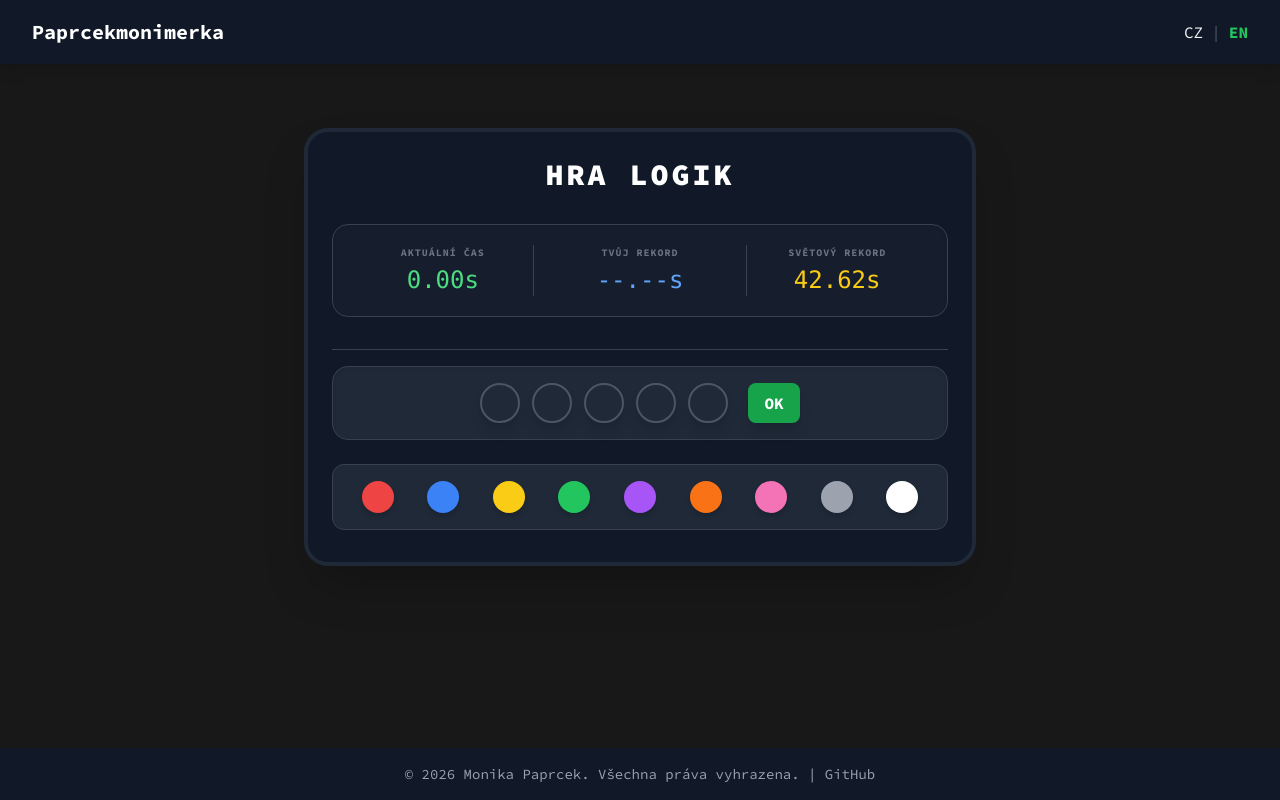
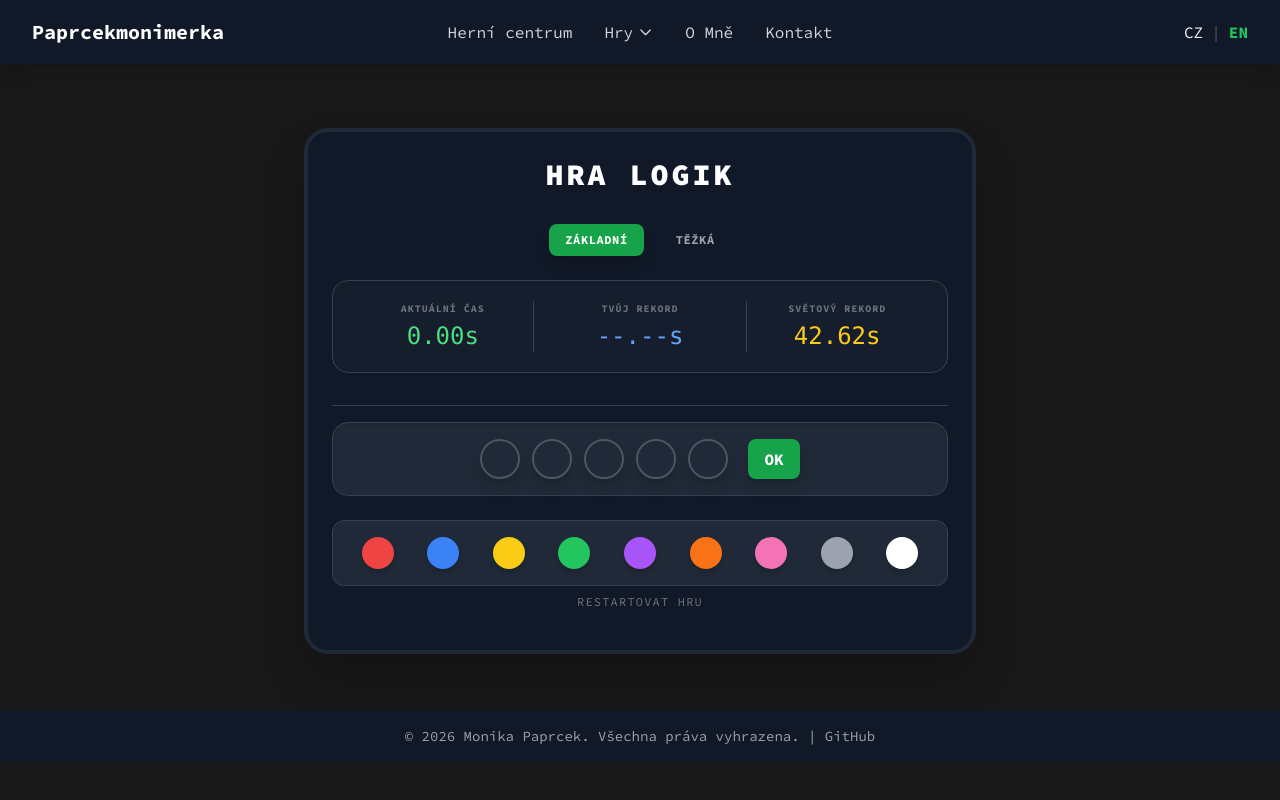
Before and after one commit to Paprcek/paprcekmonimerka-web-app, a Django app: page /game/logic/ in a window 1280 px wide. Run offline with Django 5.2, Linux system fonts and the light colour scheme; data comes from the database, SQL or seed files in the repository; both versions use the stored data as it was after the commit; some libraries are stand-ins or nearby versions.

Commit message:
Přidání obtížnosti do logic - zatím nefunkční překlady - zlobí - řeším

```diff
--- a/paprcek_project_dj/logic/models.py
+++ b/paprcek_project_dj/logic/models.py
@@ -1,8 +1,9 @@
 from django.db import models
 
 class LogicScore(models.Model):
-    player_name = models.CharField(max_length=50, default="Anonym")
+    player_name = models.CharField(max_length=100, default="Anonym")
     time = models.FloatField()
+    difficulty = models.CharField(max_length=10, default='normal')
     created_at = models.DateTimeField(auto_now_add=True)
 
     class Meta:
--- a/paprcek_project_dj/logic/templates/logic/logic_game.html
+++ b/paprcek_project_dj/logic/templates/logic/logic_game.html
@@ -5,37 +5,29 @@
 <div class="max-w-2xl mx-auto mt-10 p-6 bg-gray-900 rounded-3xl shadow-2xl border-4 border-gray-800">
     <h2 class="text-3xl font-black text-white mb-8 text-center tracking-widest uppercase">{% translate "Hra Logik" %}</h2>
 
+    <div class="flex justify-center gap-4 mb-6">
+        <button id="btn-normal" onclick="setDifficulty('normal')" class="px-4 py-2 rounded-lg text-xs font-bold transition uppercase tracking-wider bg-green-600 text-white shadow-lg">{% translate "Základní" %}</button>
+        <button id="btn-hard" onclick="setDifficulty('hard')" class="px-4 py-2 rounded-lg text-xs font-bold transition uppercase tracking-wider text-gray-400 hover:text-white">{% translate "Těžká" %}</button>
+    </div>
+
     <div class="grid grid-cols-3 gap-4 mb-8 bg-gray-800/40 p-5 rounded-2xl border border-gray-700 shadow-inner">
         <div class="flex flex-col items-center border-r border-gray-700">
-        <span class="text-gray-500 uppercase text-[10px] font-bold tracking-widest mb-1">
-            {% translate "Aktuální čas" %}
-        </span>
-        <span id="timer" class="text-green-400 font-mono text-xl md:text-2xl leading-none">
-            0.00s
-        </span>
+            <span class="text-gray-500 uppercase text-[10px] font-bold tracking-widest mb-1">{% translate "Aktuální čas" %}</span>
+            <span id="timer" class="text-green-400 font-mono text-xl md:text-2xl leading-none">0.00s</span>
         </div>
 
         <div class="flex flex-col items-center">
-        <span class="text-gray-500 uppercase text-[10px] font-bold tracking-widest mb-1">
-            {% translate "Tvůj rekord" %}
-        </span>
-        <span id="personal-best-display" class="text-blue-400 font-mono text-xl md:text-2xl leading-none">
-            --.--s
-        </span>
+            <span class="text-gray-500 uppercase text-[10px] font-bold tracking-widest mb-1">{% translate "Tvůj rekord" %}</span>
+            <span id="personal-best-display" class="text-blue-400 font-mono text-xl md:text-2xl leading-none">--.--s</span>
         </div>
 
         <div class="flex flex-col items-center border-l border-gray-700">
-        <span class="text-gray-500 uppercase text-[10px] font-bold tracking-widest mb-1">
-            {% translate "Světový rekord" %}
-        </span>
-        <span id="best-time-display" class="text-yellow-400 font-mono text-xl md:text-2xl leading-none">
-            {{ best_time }}s
-        </span>
+            <span class="text-gray-500 uppercase text-[10px] font-bold tracking-widest mb-1">{% translate "Světový rekord" %}</span>
+            <span id="best-time-display" class="text-yellow-400 font-mono text-xl md:text-2xl leading-none">--.--s</span>
         </div>
     </div>
 
-    <div id="game-board" class="space-y-2 mb-4">
-        </div>
+    <div id="game-board" class="space-y-2 mb-4"></div>
 
     <div class="sticky bottom-0 bg-gray-900 pt-4 border-t border-gray-700">
         <div class="flex justify-center items-center gap-3 mb-6 p-4 bg-gray-800 rounded-2xl shadow-inner border border-gray-700">
@@ -45,9 +37,7 @@
             <div id="slot-3" onclick="setSlotColor(3)" class="w-10 h-10 rounded-full border-2 border-gray-600 cursor-pointer hover:border-white transition shadow-lg"></div>
             <div id="slot-4" onclick="setSlotColor(4)" class="w-10 h-10 rounded-full border-2 border-gray-600 cursor-pointer hover:border-white transition shadow-lg"></div>
 
-            <button onclick="submitGuess()" class="ml-2 bg-green-600 hover:bg-green-500 text-white font-bold py-2 px-4 rounded-lg transition transform active:scale-95 shadow-lg">
-                OK
-            </button>
+            <button onclick="submitGuess()" class="ml-2 bg-green-600 hover:bg-green-500 text-white font-bold py-2 px-4 rounded-lg transition transform active:scale-95 shadow-lg">OK</button>
         </div>
 
         <div class="grid grid-cols-9 gap-2 justify-items-center bg-gray-800 p-4 rounded-xl border border-gray-700 mb-2">
@@ -61,12 +51,19 @@
             <div onclick="selectColor('gray')" class="color-opt w-8 h-8 rounded-full bg-gray-400 cursor-pointer border-2 border-transparent hover:scale-110 transition shadow-md" title="{% translate 'Šedá' %}"></div>
             <div onclick="selectColor('white')" class="color-opt w-8 h-8 rounded-full bg-white cursor-pointer border-2 border-transparent hover:scale-110 transition shadow-md" title="{% translate 'Bílá' %}"></div>
         </div>
+
+        <div class="flex justify-center pb-4">
+            <button onclick="location.reload()" class="text-gray-500 hover:text-white text-xs uppercase tracking-widest transition">{% translate "Restartovat hru" %}</button>
+        </div>
     </div>
 </div>
 
-<script src="{% url 'javascript-catalog' %}"></script>
-
-
+<script>
+    // Záchranná brzda: pokud gettext neexistuje, vytvoříme ho
+    if (typeof gettext === 'undefined') {
+        window.gettext = function(msgid) { return msgid; };
+    }
+</script>
 <script>
     const COLOR_MAP = {
         'red': 'bg-red-500', 'blue': 'bg-blue-500', 'yellow': 'bg-yellow-400',
@@ -74,22 +71,46 @@
         'pink': 'bg-pink-400', 'gray': 'bg-gray-400', 'white': 'bg-white'
     };
 
-    // Načtení osobního rekordu z prohlížeče při startu
+    let selectedColor = 'red';
+    let currentGuess = [null, null, null, null, null];
+    let secretCode = [];
+    let startTime;
+    let timerInterval;
+    let gameActive = false;
+    let difficulty = localStorage.getItem('logic_difficulty') || 'normal';
+
     window.onload = function() {
-    const pb = localStorage.getItem('logic_personal_best');
+        // Osobní rekord dle obtížnosti
+        const pb = localStorage.getItem(`logic_pb_${difficulty}`);
         if (pb) {
             document.getElementById('personal-best-display').innerText = parseFloat(pb).toFixed(2) + 's';
         }
+
+        // Světový rekord z Djanga
+        const bestNormal = "{{ best_time_normal|default:'--.--' }}";
+        const bestHard = "{{ best_time_hard|default:'--.--' }}";
+        document.getElementById('best-time-display').innerText = (difficulty === 'hard' ? bestHard : bestNormal) + 's';
+
+        updateDifficultyUI();
         initGame();
     };
 
-    let selectedColor = 'red';
-    let currentGuess = [null, null, null, null, null];
-    let secretCode = [];
+    function updateDifficultyUI() {
+        const normalBtn = document.getElementById('btn-normal');
+        const hardBtn = document.getElementById('btn-hard');
+        if (difficulty === 'hard') {
+            hardBtn.className = 'px-4 py-2 rounded-lg text-xs font-bold transition uppercase tracking-wider bg-red-600 text-white shadow-lg';
+            normalBtn.className = 'px-4 py-2 rounded-lg text-xs font-bold transition uppercase tracking-wider text-gray-400 hover:text-white';
+        } else {
+            normalBtn.className = 'px-4 py-2 rounded-lg text-xs font-bold transition uppercase tracking-wider bg-green-600 text-white shadow-lg';
+            hardBtn.className = 'px-4 py-2 rounded-lg text-xs font-bold transition uppercase tracking-wider text-gray-400 hover:text-white';
+        }
+    }
 
-    let startTime;
-    let timerInterval;
-    let gameActive = false;
+    function setDifficulty(mode) {
+        localStorage.setItem('logic_difficulty', mode);
+        location.reload();
+    }
 
     function startTimer() {
         if (!gameActive) {
@@ -111,49 +132,37 @@
         return document.getElementById('timer').innerText;
     }
 
-    // Inicializace hry
     function initGame() {
         const colors = Object.keys(COLOR_MAP);
         secretCode = Array.from({length: 5}, () => colors[Math.floor(Math.random() * colors.length)]);
-        console.log(gettext("Hra připravena. Tajný kód vygenerován."));
+        console.log("Secret Code:", secretCode);
     }
 
-    // Výběr barvy z dolní palety
     function selectColor(color) {
         selectedColor = color;
         document.querySelectorAll('.color-opt').forEach(el => el.classList.remove('border-white', 'scale-110'));
-        event.target.classList.add('border-white', 'scale-110');
+        event.currentTarget.classList.add('border-white', 'scale-110');
     }
 
-    // Obarvení kuličky v aktivním řádku
     function setSlotColor(slotIndex) {
         if (!selectedColor) return;
-        startTimer()
+        startTimer();
         const slot = document.getElementById(`slot-${slotIndex}`);
-
-        // Vyčištění starých barev
         Object.values(COLOR_MAP).forEach(cls => slot.classList.remove(cls));
         slot.classList.remove('border-gray-600');
-
-        // Přidání nové barvy
         slot.classList.add(COLOR_MAP[selectedColor]);
         currentGuess[slotIndex] = selectedColor;
     }
 
-    // Vyhodnocení pozice po pozici
     function evaluateGuess(guess, secret) {
         let results = [null, null, null, null, null];
         let s_copy = [...secret];
-
-        // 1. Přesná shoda (Černá)
         for (let i = 0; i < 5; i++) {
             if (guess[i] === secret[i]) {
                 results[i] = 'black';
                 s_copy[i] = null;
             }
         }
-
-        // 2. Shoda barvy jinde (Bílá)
         for (let i = 0; i < 5; i++) {
             if (results[i] === null) {
                 let foundIndex = s_copy.indexOf(guess[i]);
@@ -166,7 +175,6 @@
         return results;
     }
 
-    // Potvrzení tahu tlačítkem OK
     function submitGuess() {
         if (currentGuess.includes(null)) {
             alert(gettext("Doplň všech 5 kuliček!"));
@@ -174,48 +182,27 @@
         }
 
         const results = evaluateGuess(currentGuess, secretCode);
+        let displayResults = [...results];
 
-
-        if (results.every(r => r === 'black')) {
-            const finalTime = stopTimer();
-            const numericFinalTime = parseFloat(finalTime);
-            alert(gettext("GRATULACE! Čas: ") + finalTime + "s");
-
-        const oldPB = localStorage.getItem('logic_personal_best');
-        if (!oldPB || numericFinalTime < parseFloat(oldPB)) {
-            localStorage.setItem('logic_personal_best', numericFinalTime);
-            alert(gettext("NOVÝ OSOBNÍ REKORD: ") + finalTime + "s!");
-        } else {
-            alert(gettext("GRATULACE! Čas: " ) + finalTime + "s");
+        // LOGIKA TĚŽKÉ OBTÍŽNOSTI (zamíchání a skrytí prázdných)
+        if (difficulty === 'hard') {
+            displayResults = displayResults.filter(r => r !== null);
+            displayResults.sort(() => Math.random() - 0.5);
+            while (displayResults.length < 5) displayResults.push(null);
         }
 
-        // Odeslání na Django
-            fetch("{% url 'logic:save_score' %}", {
-                method: "POST",
-                headers: {
-                    "X-CSRFToken": "{{ csrf_token }}",
-                    "Content-Type": "application/json"
-                },
-                body: JSON.stringify({ time: finalTime })
-            }).then(() => {
-                location.reload();
-            });
-        }
         const board = document.getElementById('game-board');
+        const row = document.createElement('div');
+        row.className = "flex justify-between items-center bg-gray-800/50 p-2 rounded-lg border border-gray-700/50 mb-2";
 
-        const row = document.createElement('div');
-        row.className = "flex justify-between items-center bg-gray-800/50 p-2 rounded-lg border border-gray-700/50";
-
-        // Historie kuliček
         let pegsHtml = '<div class="flex gap-2">';
         currentGuess.forEach(color => {
             pegsHtml += `<div class="w-7 h-7 rounded-full ${COLOR_MAP[color]} shadow-sm"></div>`;
         });
         pegsHtml += '</div>';
 
-        // Historie kolíčků
         let indicatorsHtml = '<div class="flex gap-2 ml-4 bg-gray-900 p-2 rounded-md">';
-        results.forEach(res => {
+        displayResults.forEach(res => {
             if (res === 'black') {
                 indicatorsHtml += '<div class="w-3 h-3 rounded-full bg-black border border-gray-500 shadow-[0_0_5px_rgba(0,0,0,0.8)]"></div>';
             } else if (res === 'white') {
@@ -229,17 +216,38 @@
         row.innerHTML = pegsHtml + indicatorsHtml;
         board.appendChild(row);
 
-        // Kontrola výhry
         if (results.every(r => r === 'black')) {
-            alert(gettext("GRATULACE! Uhodla jsi to přesně!"));
+            const finalTime = stopTimer();
+            const numericFinalTime = parseFloat(finalTime);
+
+            alert(gettext("GRATULACE! Čas: ") + finalTime + "s");
+
+            const pbKey = `logic_pb_${difficulty}`;
+            const oldPB = localStorage.getItem(pbKey);
+            if (!oldPB || numericFinalTime < parseFloat(oldPB)) {
+                localStorage.setItem(pbKey, numericFinalTime);
+                alert(gettext("NOVÝ OSOBNÍ REKORD: ") + finalTime + "s!");
+            }
+
+            fetch("{% url 'logic:save_score' %}", {
+                method: "POST",
+                headers: {
+                    "X-CSRFToken": "{{ csrf_token }}",
+                    "Content-Type": "application/json"
+                },
+                body: JSON.stringify({
+                    time: numericFinalTime,
+                    difficulty: difficulty
+                })
+            }).then(() => {
                 location.reload();
+            });
         } else {
             resetCurrentGuess();
             window.scrollTo(0, document.body.scrollHeight);
         }
     }
 
-    // Vyčištění aktivního řádku po tahu
     function resetCurrentGuess() {
         currentGuess = [null, null, null, null, null];
         for (let i = 0; i < 5; i++) {
@@ -248,8 +256,5 @@
             slot.classList.add('border-gray-600');
         }
     }
-
-    // Spustit hru
-    initGame();
 </script>
 {% endblock %}
--- a/paprcek_project_dj/logic/views.py
+++ b/paprcek_project_dj/logic/views.py
@@ -6,17 +6,23 @@ from django.http import HttpResponse
 
 def save_score(request):
     if request.method == "POST":
-        data = json.loads(request.body)
-        LogicScore.objects.create(
-            player_name="Hráč",
-            time=data['time']
-        )
-        return JsonResponse({"status": "ok"})
+        try:
+            data = json.loads(request.body)
+            LogicScore.objects.create(
+                player_name="Hráč",
+                time=data['time'],
+                difficulty=data.get('difficulty', 'normal')
+            )
+            return JsonResponse({"status": "ok"})
+        except Exception as e:
+            return JsonResponse({"status": "error", "message": str(e)}, status=400)
 
 def logic_game(request):
-    best_score = LogicScore.objects.order_by('time').first()
+    best_normal = LogicScore.objects.filter(difficulty='normal').order_by('time').first()
+    best_hard = LogicScore.objects.filter(difficulty='hard').order_by('time').first()
 
     context = {
-        'best_time': best_score.time if best_score else "--.--"
+        'best_time_normal': best_normal.time if best_normal else "--.--",
+        'best_time_hard': best_hard.time if best_hard else "--.--"
     }
     return render(request, 'logic/logic_game.html', context)
--- a/paprcek_project_dj/paprcek_hra/urls.py
+++ b/paprcek_project_dj/paprcek_hra/urls.py
@@ -5,11 +5,11 @@ from . import views
 
 
 urlpatterns = [
+    path('jsi18n/', JavaScriptCatalog.as_view(), name='javascript-catalog'),
     path('admin/', admin.site.urls),
     path('set-language/', views.set_language_custom, name='set_language'),
     path('game/', views.game_hub, name='game_hub'),
-    path('game/tictactoe/', include('tictactoe.urls')),
+    path('game/tictactoe/', include('tictactoe.urls', namespace='tictactoe')),
     path('game/logic/', include('logic.urls', namespace='logic')),
     path('', views.game_hub, name='home'),
-    path('jsi18n/', JavaScriptCatalog.as_view(), name='javascript-catalog'),
 ]
--- a/paprcek_project_dj/templates/base.html
+++ b/paprcek_project_dj/templates/base.html
@@ -1,12 +1,13 @@
 {% load i18n %}
 <!DOCTYPE html>
-<html lang="cs">
+<html lang="{{ LANGUAGE_CODE }}">
 <head>
     <meta charset="UTF-8">
     <meta name="viewport" content="width=device-width, initial-scale=1.0">
     <title>Paprcekmonimerka - {% block title %}{% endblock %}</title>
 
     <script src="https://cdn.tailwindcss.com"></script>
+    <script type="text/javascript" src="{% url 'javascript-catalog' %}"></script>
     <link href="https://fonts.googleapis.com/css2?family=Source+Code+Pro:wght@200..900&display=swap" rel="stylesheet">
 
     <style>
@@ -23,33 +24,42 @@
         }
         h1, h2, h3, h4 { color: #4CAF50; }
     </style>
-</head>
-<body class="min-h-screen flex flex-col">
-
 <header class="bg-gray-900 shadow-lg sticky top-0 z-50">
     <div class="max-w-7xl mx-auto px-4 sm:px-6 lg:px-8">
-            <div class="flex justify-between items-center h-16">
+        <div class="flex justify-between items-center h-16 relative">
 
             <div class="flex-shrink-0">
                 <a href="/" class="text-xl font-bold text-white hover:text-green-400 transition duration-150">Paprcekmonimerka</a>
             </div>
 
+            <nav class="hidden md:flex items-center space-x-8 absolute left-1/2 -translate-x-1/2">
+                <a href="{% url 'game_hub' %}" class="text-gray-300 hover:text-green-400 transition">{% translate "Herní centrum" %}</a>
+
+                <div class="relative group">
+                    <button class="text-gray-300 group-hover:text-green-400 transition flex items-center gap-1">
+                        {% translate "Hry" %}
+                        <svg class="w-4 h-4" fill="none" stroke="currentColor" viewBox="0 0 24 24"><path stroke-linecap="round" stroke-linejoin="round" stroke-width="2" d="M19 9l-7 7-7-7"></path></svg>
+                    </button>
+                    <div class="absolute left-0 hidden group-hover:block w-48 bg-gray-800 border border-gray-700 rounded-md shadow-xl py-2 z-50">
+                        <a href="{% url 'logic:logic' %}" class="block px-4 py-2 text-sm text-gray-300 hover:bg-gray-700 hover:text-green-400">{% translate "Logik" %}</a>
+                        <a href="{% url 'tictactoe:tictactoe' %}" class="block px-4 py-2 text-sm text-gray-300 hover:bg-gray-700 hover:text-green-400">{% translate "Piškvorky" %}</a>
+                    </div>
+                </div>
+
+                <a href="https://paprcekmonimerka.cz/about" class="text-gray-300 hover:text-green-400 transition">{% translate "O Mně" %}</a>
+                <a href="https://paprcekmonimerka.cz/contacts" class="text-gray-300 hover:text-green-400 transition">{% translate "Kontakt" %}</a>
+            </nav>
+
             <div class="flex items-center space-x-2">
-            <form action="{% url 'set_language' %}" method="post" class="flex items-center space-x-2">                {% csrf_token %}
+                <form action="{% url 'set_language' %}" method="post" class="flex items-center space-x-2">
+                    {% csrf_token %}
                     <input name="next" type="hidden" value="{{ request.get_full_path }}">
-
-                <button type="submit" name="language" value="cs"
-                        class="hover:text-green-400 {% if LANGUAGE_CODE == 'cs' %}text-green-500 font-bold{% endif %}">
-                    CZ
-                </button>
-
+                    <button type="submit" name="language" value="cs" class="hover:text-green-400 {% if LANGUAGE_CODE == 'cs' %}text-green-500 font-bold{% endif %}">CZ</button>
                     <span class="text-gray-600">|</span>
-
-                <button type="submit" name="language" value="en"
-                        class="hover:text-green-400 {% if LANGUAGE_CODE == 'en' %}text-green-500 font-bold{% endif %}">
-                    EN
-                </button>
+                    <button type="submit" name="language" value="en" class="hover:text-green-400 {% if LANGUAGE_CODE == 'en' %}text-green-500 font-bold{% endif %}">EN</button>
                 </form>
+            </div>
+        </div>
     </div>
 </header>
 
--- a/paprcek_project_dj/templates/hub.html
+++ b/paprcek_project_dj/templates/hub.html
@@ -26,7 +26,7 @@
             <p class="text-gray-300 mb-6">{% translate "Klasická strategická hra. Dokážete porazit náš algoritmus?" %}</p>
 
             <div class="flex flex-col">
-                <a href="{% url 'tictactoe' %}" class="text-white bg-green-600 hover:bg-green-700 focus:ring-4 focus:ring-green-500 font-medium rounded-full text-sm px-5 py-2.5 text-center transition duration-150 shadow-md">
+                <a href="{% url 'tictactoe:tictactoe' %}" class="text-white bg-green-600 hover:bg-green-700 focus:ring-4 focus:ring-green-500 font-medium rounded-full text-sm px-5 py-2.5 text-center transition duration-150 shadow-md">
                     {% translate "Spustit hru" %}
                 </a>
             </div>
--- a/paprcek_project_dj/tictactoe/urls.py
+++ b/paprcek_project_dj/tictactoe/urls.py
@@ -1,5 +1,7 @@
 from django.urls import path
 from . import views
+
+app_name = 'tictactoe'
 
 urlpatterns = [
     path('', views.tictactoe_game, name='tictactoe'),
```
Also changed, not shown: paprcek_project_dj/db.sqlite3, paprcek_project_dj/locale/en/LC_MESSAGES/django.po, paprcek_project_dj/locale/en/LC_MESSAGES/djangojs.po, paprcek_project_dj/logic/migrations/0002_logicscore_difficulty_alter_logicscore_player_name.py (added), 1 other file. Lines whose indentation alone changed are shown as unchanged.
